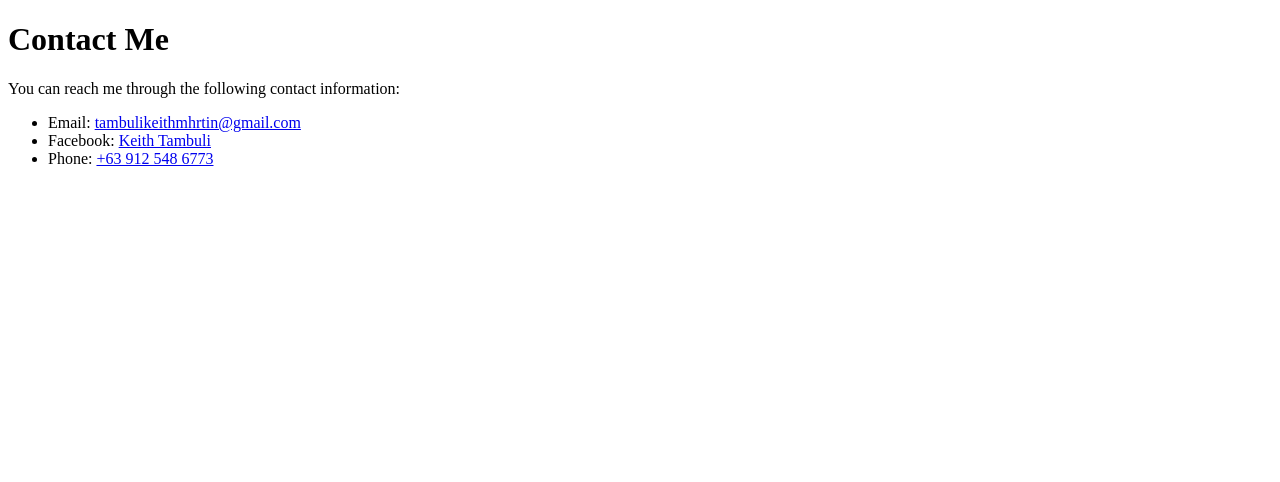
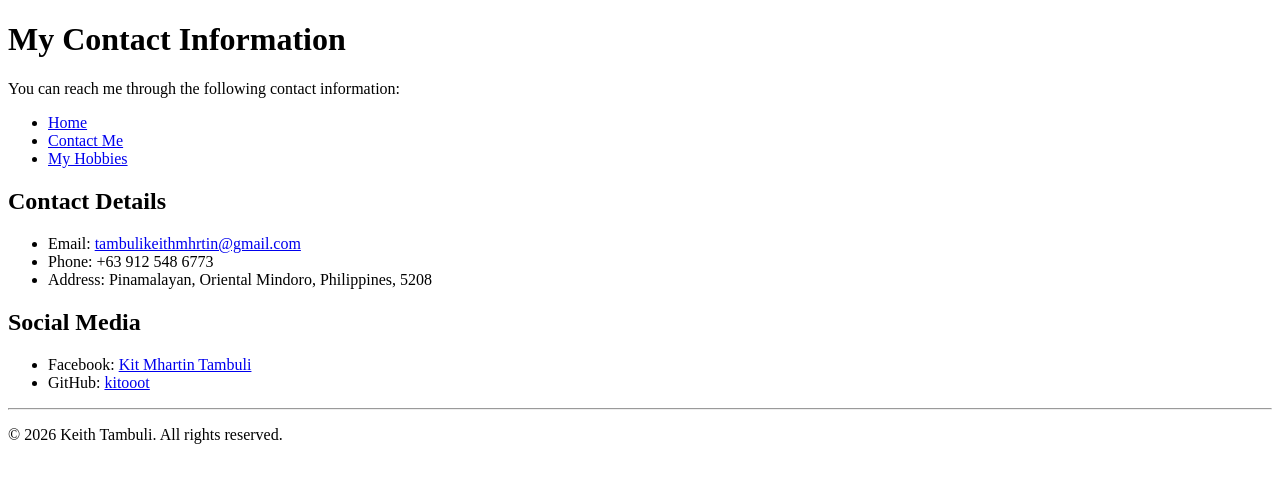
Before and after one commit to kitooot/tambuli-project1, a plain HTML site: page link_pages/contacts.html in a window 1280 px wide. Drawn offline with Linux system fonts and the light colour scheme.

Commit message:
added sections for contacts and hobbies (not edited yet) added footers as well

```diff
--- a/link_pages/contacts.html
+++ b/link_pages/contacts.html
@@ -8,7 +8,7 @@
     <body>
         <header>
             <h1>
-                Contact Me
+                My Contact Information
             </h1>
 
             <p>
@@ -17,13 +17,39 @@
 
             <nav>
                 <ul>
-                <li>Email: <a href="mailto:tambulikeithmhrtin@gmail.com">tambulikeithmhrtin@gmail.com</a></li>
-                <li>Facebook: <a href="https://web.facebook.com/mhartinnnnn" target="_blank">Keith Tambuli</a></li>
-                <li>Phone: <a href="tel:+639125486773">+63 912 548 6773</a></li>
+                    <li><a href="index.html" target="_blank">Home</a></li>
+                    <li><a href="link_pages\contacts.html" target="_blank">Contact Me</a></li>
+                    <li><a href="link_pages\hobbies.html" target="_blank">My Hobbies</a></li>
                 </ul>
             </nav>
 
         </header>
 
+        <main>
+            <section>
+                <h2>Contact Details</h2>
+                <ul>
+                    <li> Email: <a href="mailto:tambulikeithmhrtin@gmail.com">tambulikeithmhrtin@gmail.com</a></li>
+                    <li> Phone: +63 912 548 6773</li>
+                    <li> Address: Pinamalayan, Oriental Mindoro, Philippines, 5208</li>
+                </ul>
+            </section>
+
+            <section>
+                <h2>Social Media</h2>
+                <ul>
+                    <li> Facebook: <a href="https://www.facebook.com/share/1PKZfeb29V/" target="_blank">Kit Mhartin Tambuli</a></li>
+                    <li> GitHub: <a href=" https://github.com/kitooot" target="_blank">kitooot</a></li>
+                </ul>
+            </section>
+
+        </main>
+
+        <hr>
+
+        <footer>
+            <p>&copy; 2026 Keith Tambuli. All rights reserved.</p>
+        </footer>
+
     </body>
 </html>
```
Also changed, not shown: index.html (+6 -1 lines), link_pages/hobbies.html (+22 -0 lines). Lines whose indentation alone changed are shown as unchanged.
